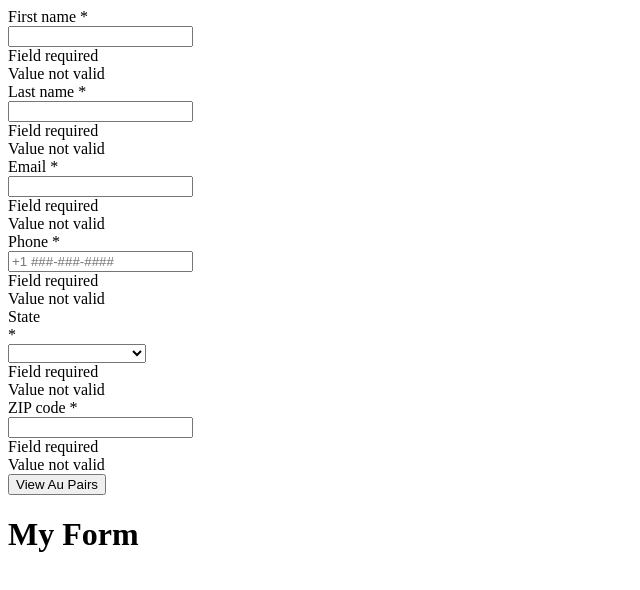
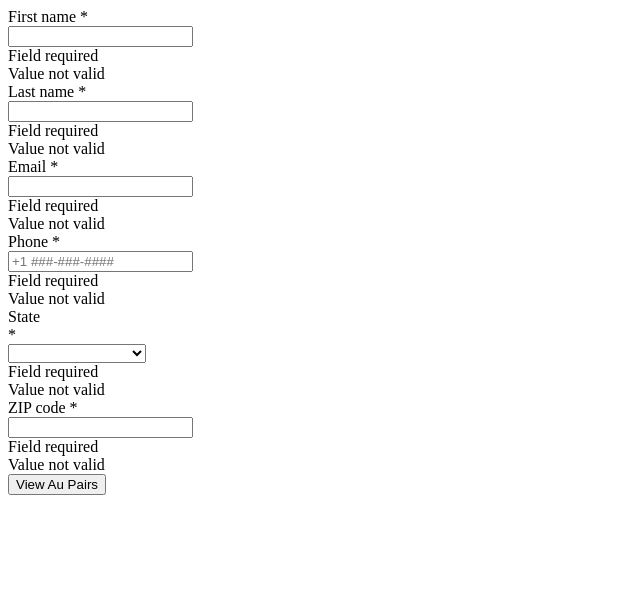
Before and after one commit to riccardobertolini/form-validation, a plain HTML site: page index.html in a window 1280 px wide. Shown: the whole page, without its empty margins (0-640 px from the left). Drawn offline with Linux system fonts and the light colour scheme.

Commit message:
Update index.html

```diff
--- a/index.html
+++ b/index.html
@@ -98,7 +98,6 @@
   </div>
 </form>
 
-<h1>My Form</h1>
-
+  <script src="script.js"></script>
 </body>
 </html>
```
